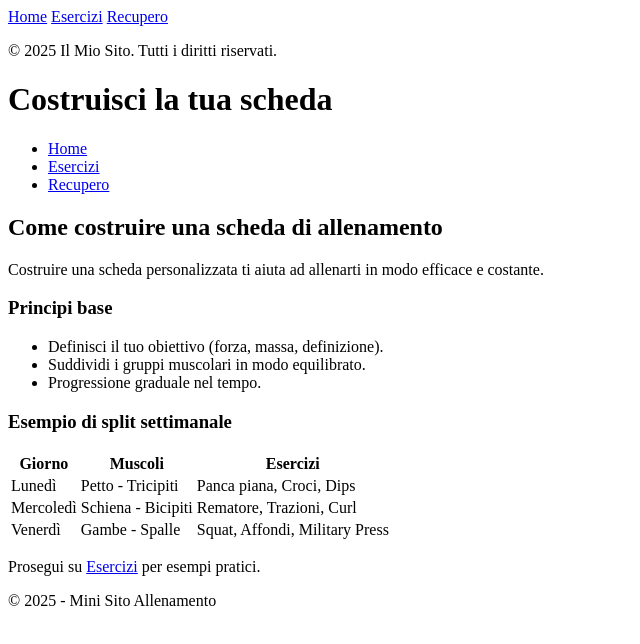
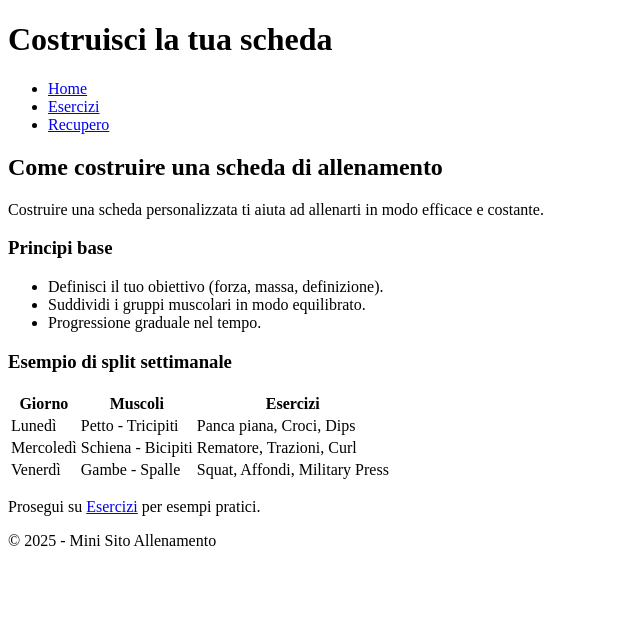
Before and after one commit to Vigneto/scheda-allenamento, a plain HTML site: page index.html in a window 1280 px wide. Shown: the whole page, without its empty margins (0-640 px from the left). Drawn offline with Linux system fonts and the light colour scheme.

Commit message:
Update index.html

```diff
--- a/index.html
+++ b/index.html
@@ -1,28 +1,12 @@
 <!DOCTYPE html>
 <html lang="it">
 <head>
-<meta name="viewport" content="width=device-width, initial-scale=1.0"> <!-- Riga per rendere il sito responsive -->
+<meta name="viewport" content="width=device-width, initial-scale=1.0">
 <meta charset="utf-8">
 <meta name="viewport" content="width=device-width, initial-scale=1">
 <title>Home - Scheda Allenamento</title>
-<link rel="stylesheet" href="styles.css">
+<link rel="stylesheet" href="scheda-allenamento/styles.css">
 </head>
-
-<footer class="sticky-footer">
-  <div class="footer-container">
-    <div class="footer-links">
-      <a href="index.html">Home</a>
-      <a href="scheda-allenamento/workouts.html">Esercizi</a>
-      <a href="scheda-allenamento/recovery.html">Recupero</a>
-    </div>
-
-    <div class="footer-info">
-      <p>&copy; 2025 Il Mio Sito. Tutti i diritti riservati.</p>
-    </div>
-  </div>
-</footer>
-
-
 <body>
 <header>
 <h1>Costruisci la tua scheda</h1>
```
